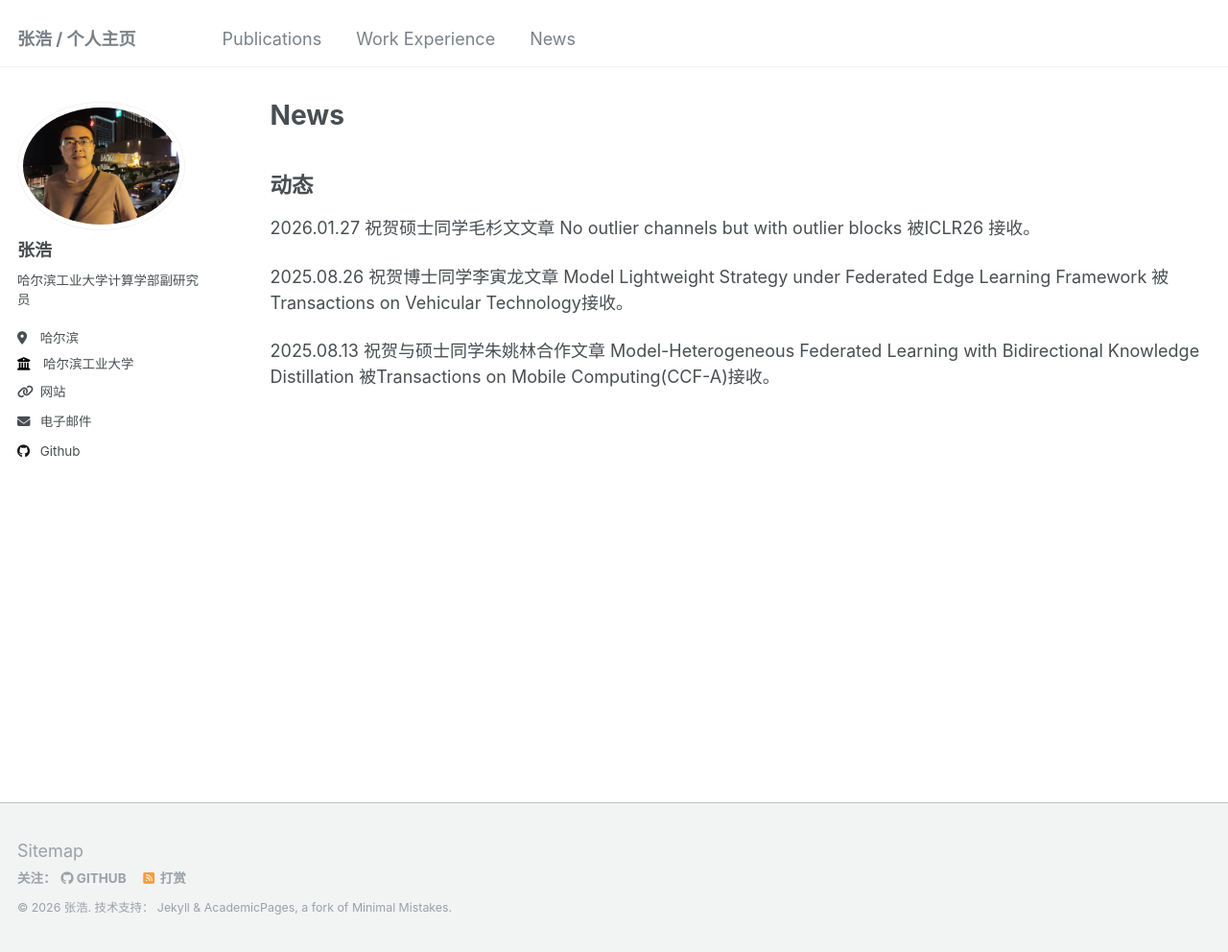
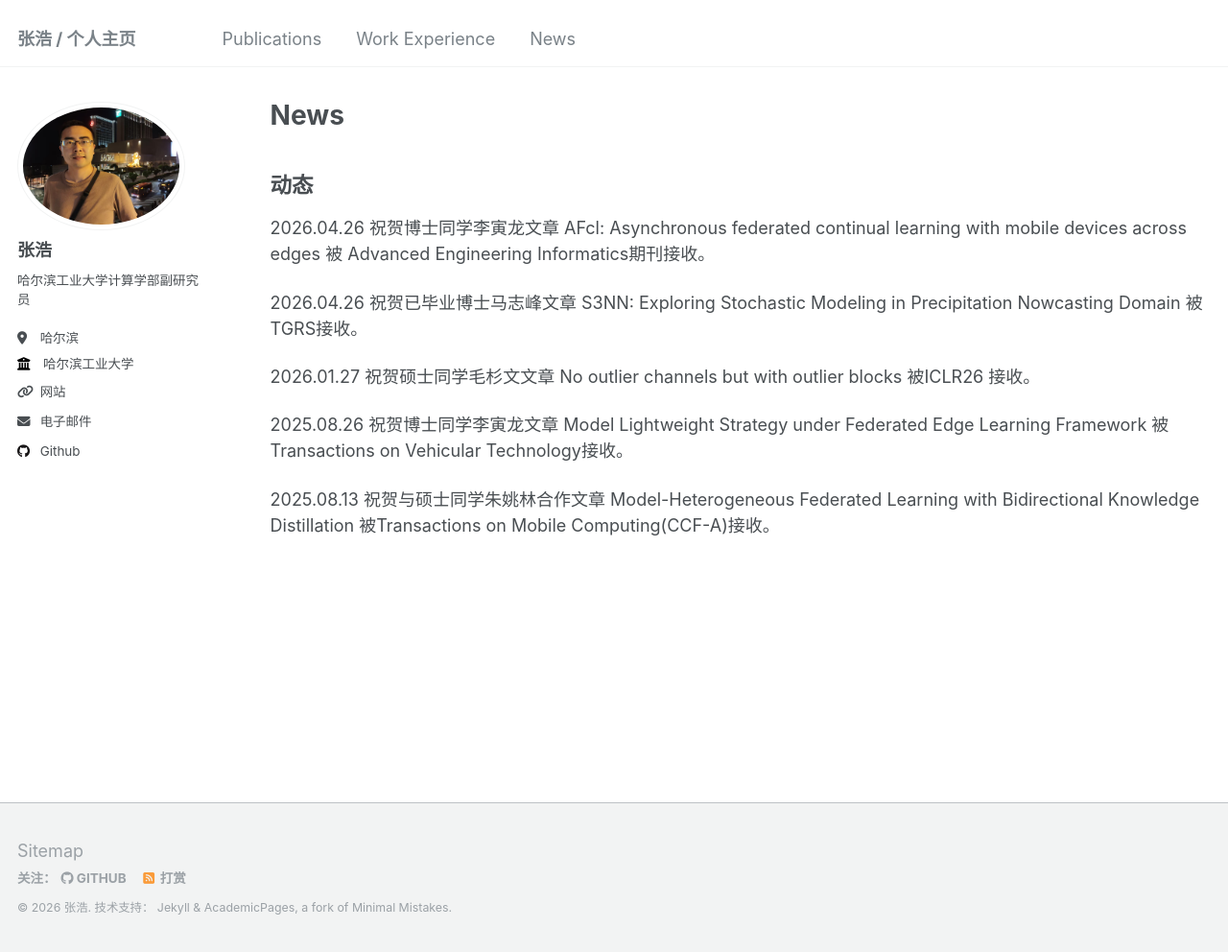
Before and after one commit to benjiachong/benjiachong.github.io, a Jekyll site: the page built from _pages/news.md, in a window 1280 px wide and 992 px high. Shown: the whole window at 96% size. Built offline with Jekyll 4.4.1, drawn with Linux system fonts in a browser that asks for light colours.

Commit message:
Add news updates for recent publications

```diff
--- a/_pages/news.md
+++ b/_pages/news.md
@@ -7,6 +7,10 @@ author_profile: true
 
 ## 动态
 
+2026.04.26 祝贺博士同学李寅龙文章 AFcl: Asynchronous federated continual learning with mobile devices across edges 被 Advanced Engineering Informatics期刊接收。
+
+2026.04.26 祝贺已毕业博士马志峰文章 S3NN: Exploring Stochastic Modeling in Precipitation Nowcasting Domain 被 TGRS接收。
+
 2026.01.27 祝贺硕士同学毛杉文文章 No outlier channels but with outlier blocks 被ICLR26 接收。
 
 2025.08.26  祝贺博士同学李寅龙文章 Model Lightweight Strategy under Federated Edge Learning Framework 被Transactions on Vehicular Technology接收。
```
